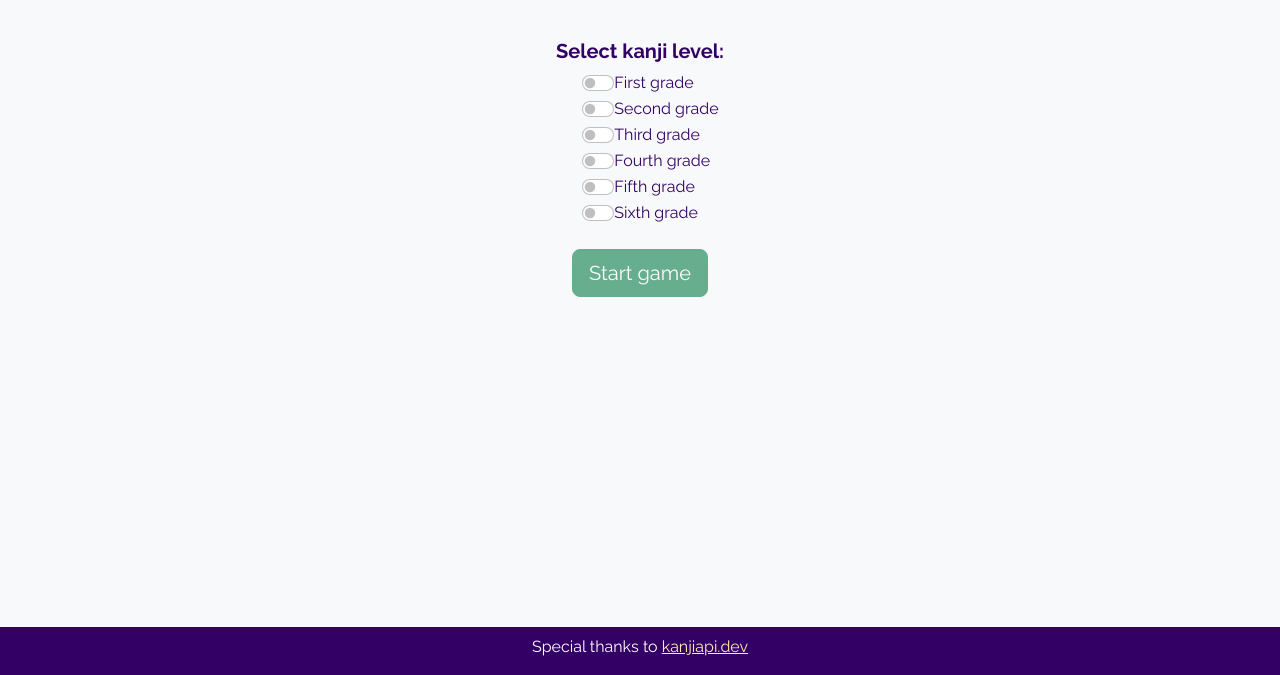
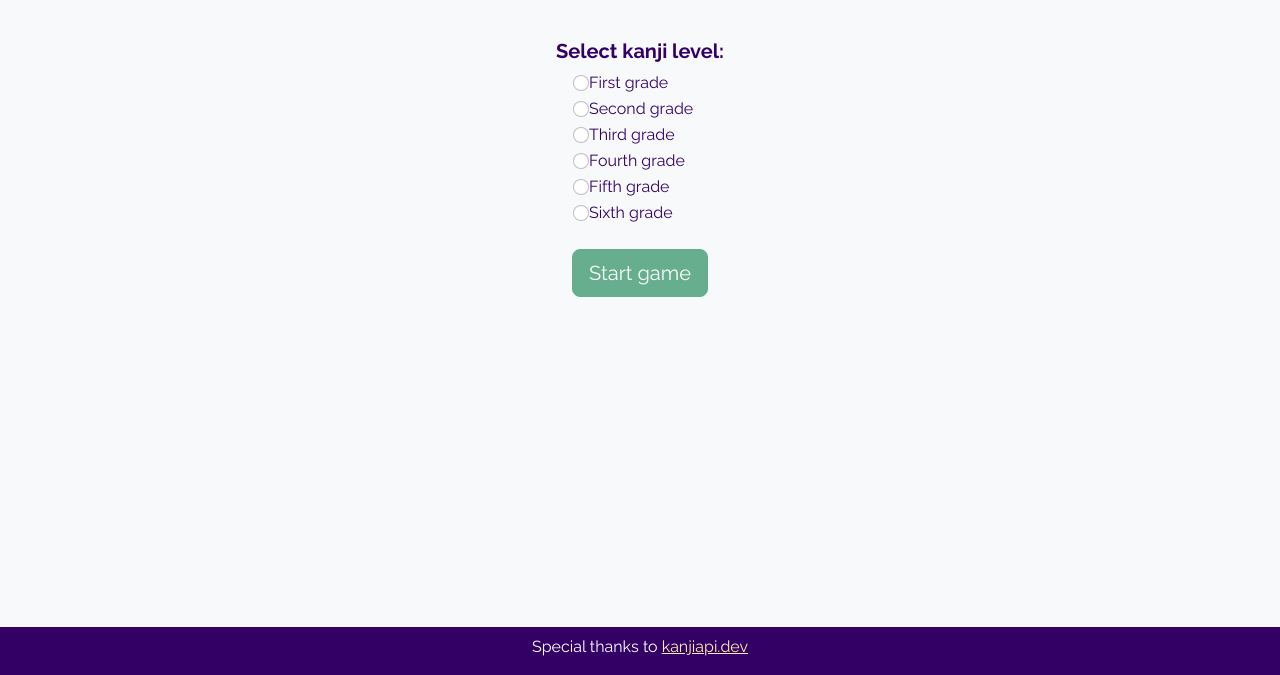
Before and after one commit to lkarow/kanji-quiz, a plain HTML site: page index.html in a window 1280 px wide. Shown: the part 125-800 px from the top of the page. Drawn offline with nearby package versions, Linux system fonts and the light colour scheme; a web font is replaced by a local one.

Commit message:
change switches to radios

```diff
--- a/index.html
+++ b/index.html
@@ -35,39 +35,39 @@
           <h5 class="fw-bold">Select kanji level:</h5>
         </div>
       </div>
-      <div class="row d-flex justify-content-center form-check form-switch">
+      <div class="row d-flex justify-content-center form-check">
         <div class="col-5 col-sm-5 col-md-3 col-lg-3 col-xl-2">
-          <input class="form-check-input ms-auto" type="checkbox" role="switch" id="first-grade">
+          <input class="form-check-input ms-auto" type="radio" name="flexRadioDefault" id="first-grade">
           <label class="form-check-label" for="first-grade">First grade</label>
         </div>
       </div>
-      <div class="row d-flex justify-content-center form-check form-switch">
+      <div class="row d-flex justify-content-center form-check">
         <div class="col-5 col-sm-5 col-md-3 col-lg-3 col-xl-2">
-        <input class="form-check-input ms-auto" type="checkbox" role="switch" id="second-grade">
+        <input class="form-check-input ms-auto" type="radio" name="flexRadioDefault" id="second-grade">
         <label class="form-check-label" for="second-grade">Second grade</label>
       </div>
       </div>
-      <div class="row d-flex justify-content-center form-check form-switch">
+      <div class="row d-flex justify-content-center form-check">
         <div class="col-5 col-sm-5 col-md-3 col-lg-3 col-xl-2">
-        <input class="form-check-input ms-auto" type="checkbox" role="switch" id="third-grade">
+        <input class="form-check-input ms-auto" type="radio" name="flexRadioDefault" id="third-grade">
         <label class="form-check-label" for="third-grade">Third grade</label>
       </div>
       </div>
-      <div class="row d-flex justify-content-center form-check form-switch">
+      <div class="row d-flex justify-content-center form-check">
         <div class="col-5 col-sm-5 col-md-3 col-lg-3 col-xl-2">
-        <input class="form-check-input ms-auto" type="checkbox" role="switch" id="fourth-grade">
+        <input class="form-check-input ms-auto" type="radio" name="flexRadioDefault" id="fourth-grade">
         <label class="form-check-label" for="fourth-grade">Fourth grade</label>
       </div>
       </div>
-      <div class="row d-flex justify-content-center form-check form-switch">
+      <div class="row d-flex justify-content-center form-check">
         <div class="col-5 col-sm-5 col-md-3 col-lg-3 col-xl-2">
-        <input class="form-check-input ms-auto" type="checkbox" role="switch" id="fifth-grade">
+        <input class="form-check-input ms-auto" type="radio" name="flexRadioDefault" id="fifth-grade">
         <label class="form-check-label" for="fifth-grade">Fifth grade</label>
       </div>
       </div>
-      <div class="row d-flex justify-content-center form-check form-switch">
+      <div class="row d-flex justify-content-center form-check">
         <div class="col-5 col-sm-5 col-md-3 col-lg-3 col-xl-2">
-        <input class="form-check-input ms-auto" type="checkbox" role="switch" id="sixth-grade">
+        <input class="form-check-input ms-auto" type="radio" name="flexRadioDefault" id="sixth-grade">
         <label class="form-check-label" for="sixth-grade">Sixth grade</label>
       </div>
       </div>
@@ -75,7 +75,7 @@
         <div class="col text-center">
           <button id="start" class="control-btn btn-loading btn btn-success btn-lg" disabled>
             <span id="start-btn-txt">Start game</span>
-            <div id="spinner" class="spinner-border text-light invisible" role="status">
+            <span id="spinner" class="spinner-border text-light invisible" role="status"></span>
           </button>
       </div>
       </div>
@@ -101,7 +101,7 @@
       <div class="modal-dialog">
         <div class="modal-content">
           <div class="modal-header">
-            <h3 class="modal-title japanese-writing" id="kanji-info-modal-title"></h3>
+            <h3 class="modal-title japanese-writing" id="kanji-info-modal-title">Info</h3>
             <button type="button" class="btn-close btn-close-white" data-bs-dismiss="modal" aria-label="Close"></button>
           </div>
           <div class="modal-body text-start">
```
